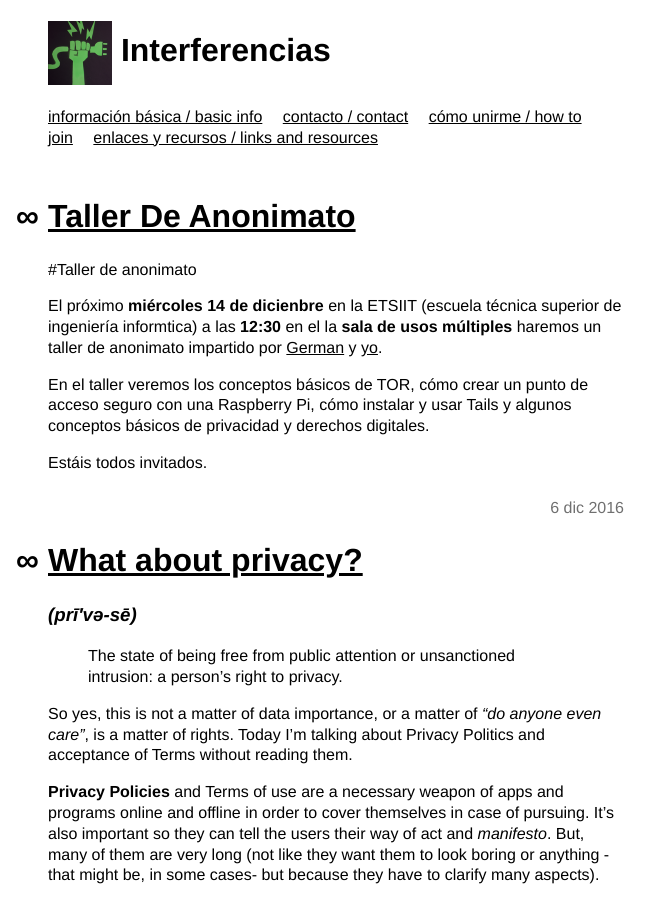
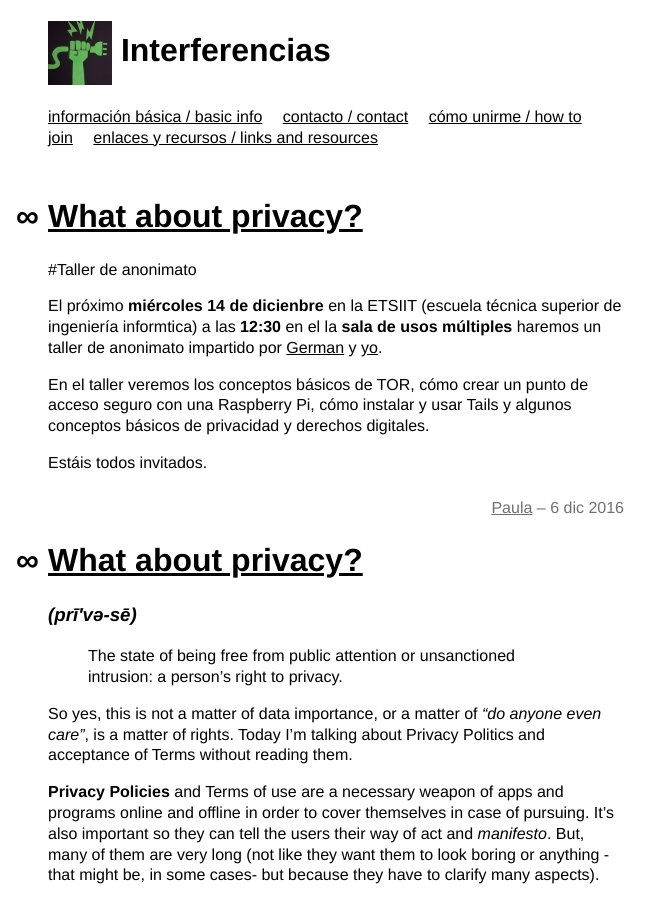
Before and after one commit to Interferencias/interferencias.github.io, a Jekyll site: the page built from index.html, in a window 1280 px wide and 900 px high. Shown: the whole window, without its empty margins (0-669 px from the left). Built offline with Jekyll 4.4.1, drawn with Linux system fonts in a browser that asks for light colours; the list of posts is cut into pages by our own code.

Commit message:
Update 2016-12-6-Taller-de-anonimato.md

```diff
--- a/_posts/2016-12-6-Taller-de-anonimato.md
+++ b/_posts/2016-12-6-Taller-de-anonimato.md
@@ -1,3 +1,9 @@
+---
+layout: post
+title: What about privacy?
+author: paula
+---
+
 #Taller de anonimato
 
 El próximo **miércoles 14 de dicienbre** en la ETSIIT (escuela técnica superior de ingeniería informtica) a las **12:30** en el la **sala de usos múltiples** haremos un taller de anonimato impartido por [German](https://twitter.com/germaaan_) y [yo](https://twitter.com/Terceranexus6).
```
